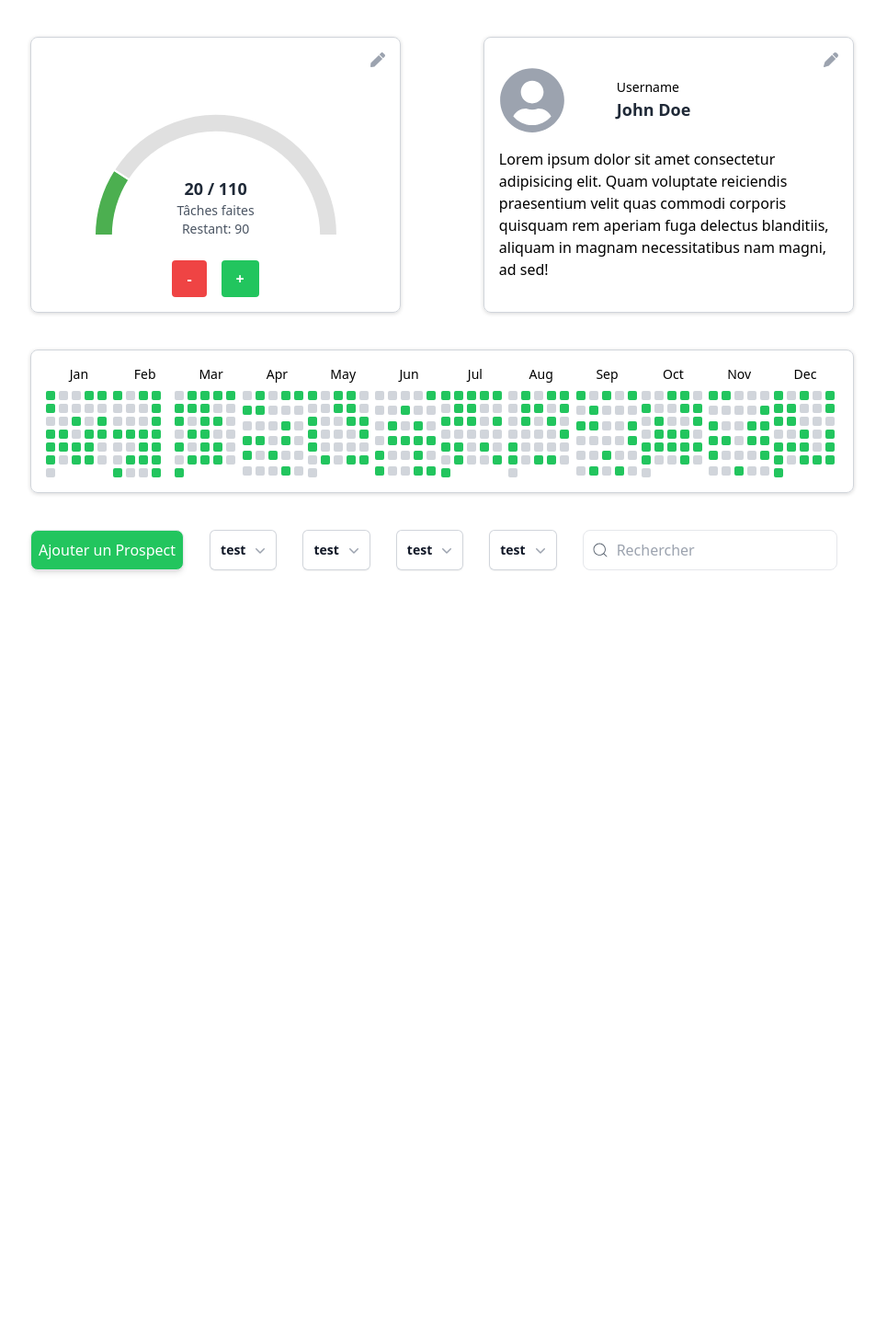
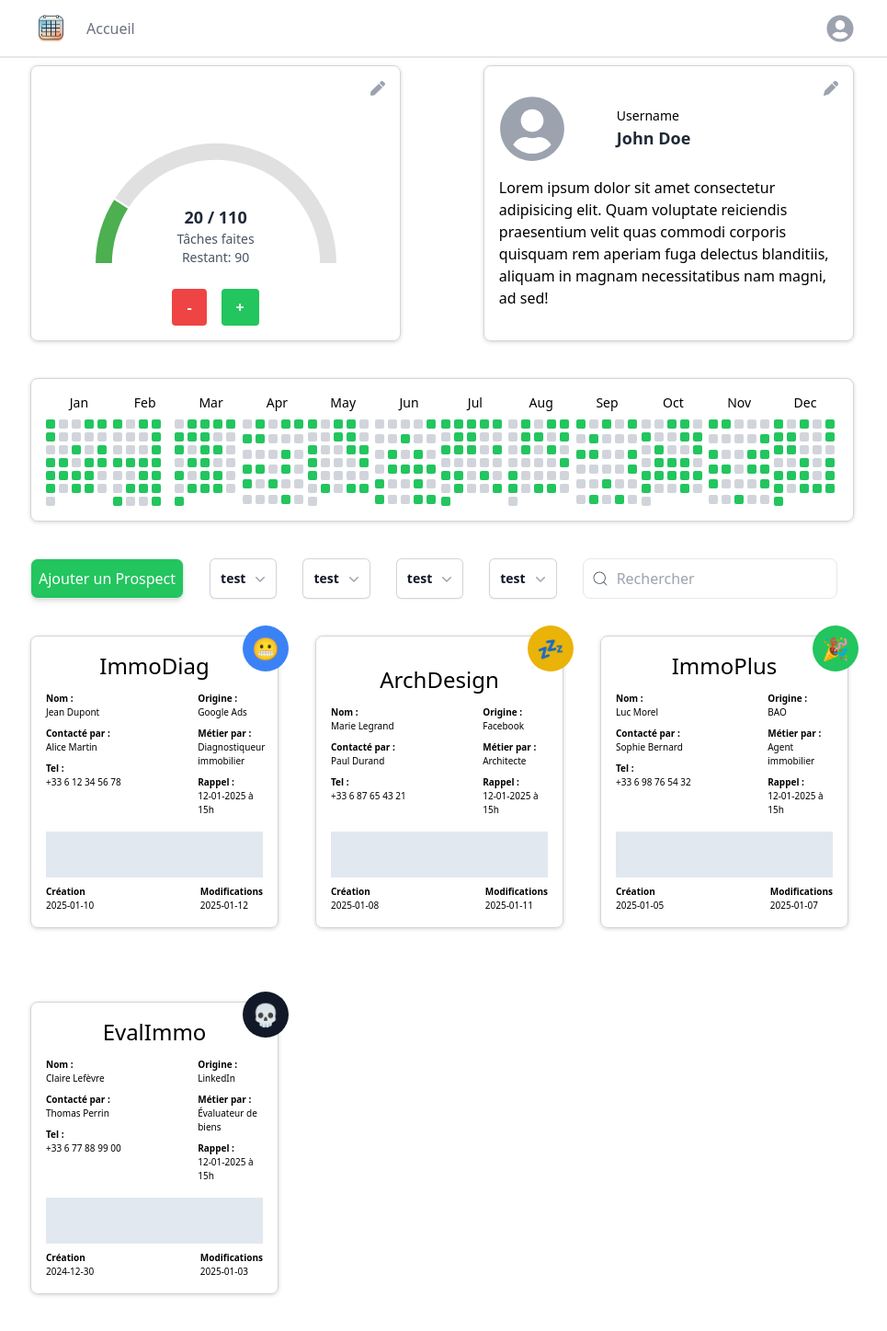
Before and after one commit to ProspectLog/prospectlog, a React (Vite) app: page / in a window 1280 px wide. Shown: the whole page at 92% size, without its empty margins (159-1124 px from the left). Before the commit the page ends 800 px from the top, so only its background shows below. Built offline with nearby package versions, Linux system fonts and the light colour scheme.

Commit message:
Ajout des composants ProspectCard et Nav, définition des types ProspectCardProps, et mise à jour de la structure de l'application pour intégrer ces nouveaux éléments.

```diff
--- a/src/App.tsx
+++ b/src/App.tsx
@@ -4,24 +4,91 @@ import AdvancedSearch from "./components/AdvancedSearch/AdvancedSearch";
 import WeklyStats from "./components/Stats/WeklyStats";
 import UserInfo from "./components/Stats/UserInfo";
 import MonthlyStats from "./components/Stats/MonthlyStats";
+import Nav from "./components/Nav/Nav";
+import ProspectCard from "./components/Card/ProspectCard";
+
+function App() {
 
 
-function App() {
-  const [count, setCount] = useState(0);
+  const prospectData: ProspectCardProps[] = [
+    {
+      cardData: {
+        name: "Jean Dupont",
+        contactedBy: "Alice Martin",
+        phone: "+33 6 12 34 56 78",
+        origin: "Google Ads",
+        job: "Diagnostiqueur immobilier",
+        recall: "12-01-2025 à 15h",
+        creation: "2025-01-10",
+        lastEdit: "2025-01-12",
+        society: "ImmoDiag",
+      },
+      status: "pending",
+    },
+    {
+      cardData: {
+        name: "Marie Legrand",
+        contactedBy: "Paul Durand",
+        phone: "+33 6 87 65 43 21",
+        origin: "Facebook",
+        job: "Architecte",
+        recall: "12-01-2025 à 15h",
+        creation: "2025-01-08",
+        lastEdit: "2025-01-11",
+        society: "ArchDesign",
+      },
+      status: "not now",
+    },
+    {
+      cardData: {
+        name: "Luc Morel",
+        contactedBy: "Sophie Bernard",
+        phone: "+33 6 98 76 54 32",
+        origin: "BAO",
+        job: "Agent immobilier",
+        recall: "12-01-2025 à 15h",
+        creation: "2025-01-05",
+        lastEdit: "2025-01-07",
+        society: "ImmoPlus",
+      },
+      status: "confirm",
+    },
+    {
+      cardData: {
+        name: "Claire Lefèvre",
+        contactedBy: "Thomas Perrin",
+        phone: "+33 6 77 88 99 00",
+        origin: "LinkedIn",
+        job: "Évaluateur de biens",
+        recall: "12-01-2025 à 15h",
+        creation: "2024-12-30",
+        lastEdit: "2025-01-03",
+        society: "EvalImmo",
+      },
+      status: "dead",
+    },
+  ];
 
 
   return (
     <>
-     <Container>
-
-        <div className="flex items-end justify-between">
+      <Nav />
+      <Container>
+        <div className="flex justify-between">
           <WeklyStats />
           <UserInfo />
         </div>
-          <MonthlyStats />
+        <MonthlyStats />
 
         <AdvancedSearch />
-     </Container>
+        <div className="flex gap-10 mt-10 flex-wrap">
+          <ProspectCard cardData={prospectData[0].cardData} status={prospectData[0].status} />
+          <ProspectCard cardData={prospectData[1].cardData} status={prospectData[1].status} />
+          <ProspectCard cardData={prospectData[2].cardData} status={prospectData[2].status} />
+          <ProspectCard cardData={prospectData[3].cardData} status={prospectData[3].status} />
+
+        </div>
+      </Container>
     </>
   );
 }
--- /dev/null
+++ b/src/components/Card/ProspectCard.tsx
@@ -0,0 +1,46 @@
+
+
+export default function ProspectCard({ cardData , status }: ProspectCardProps) {
+    // Définir des styles et des icônes dynamiques en fonction du statut
+    const statusIcon =
+      status === "pending" ? "😬" : status === "not now" ? "💤" : status === "confirm" ? "🎉" : "💀";
+    const bgColor =
+      status === "pending"
+        ? "bg-blue-500"
+        : status === "not now"
+        ? "bg-yellow-500"
+        : status === "confirm"
+        ? "bg-green-500"
+        : "bg-gray-900";
+
+    return (
+      <div className="mb-10 rounded-lg p-4 shadow-customshadow1 border border-gray-300 w-[270px] flex flex-col justify-end  relative">
+        <h3 className="text-center text-2xl">{cardData.society}</h3>
+        {/* Logo dynamique */}
+        <div
+          className={`${bgColor} w-[50px] h-[50px] absolute -top-3 rounded-full -right-3 items-center justify-center flex text-2xl`}
+        >
+          {statusIcon}
+        </div>
+
+
+        <div className="mt-3 flex   justify-between">
+          <div className="flex gap-2  text-[10px] text-wrap flex-col ">
+            <h4><strong>Nom :</strong> <br /> {cardData.name}</h4>
+            <h4><strong>Contacté par :</strong> <br /> {cardData.contactedBy}</h4>
+            <h4><strong>Tel : </strong><br /> {cardData.phone}</h4>
+          </div>
+          <div className="flex gap-2 w-[30%]  text-[10px] flex-col ">
+            <h4><strong>Origine :</strong> <br />{cardData.origin}</h4>
+            <h4><strong>Métier par :</strong> <br /> {cardData.job}</h4>
+            <h4><strong>Rappel :</strong> <br />{cardData.recall}</h4>
+          </div>
+        </div>
+        <div className="bg-slate-200 w-full h-[50px] mt-4"></div>
+        <div className="w-full flex justify-between mt-2 text-[10px]">
+          <h4><strong>Création</strong>   <br />{cardData.creation} </h4>
+          <h4><strong>Modifications </strong>  <br />{cardData.lastEdit} </h4>
+        </div>
+      </div>
+    );
+  }
--- /dev/null
+++ b/src/components/Nav/Nav.tsx
@@ -0,0 +1,21 @@
+import { FaUserCircle } from "react-icons/fa";
+
+export default function Nav() {
+  return (
+    <div className=" border-b-2 w-full    ">
+      <div className=" max-w-4xl py-2 flex items-center justify-between mx-auto ">
+        <img
+          src="/Logo.png"
+          alt="Description of image"
+          className="h-[45px] w-auto"
+        />
+        <ul className=" flex ml-4 gap-5">
+          <li className=" cursor-pointer text-gray-500 hover:text-black transition-all">
+        Accueil
+          </li>
+        </ul>
+        <FaUserCircle className="text-3xl  text-gray-400 ml-auto" />
+      </div>
+    </div>
+  );
+}
--- a/src/components/Stats/UserInfo.tsx
+++ b/src/components/Stats/UserInfo.tsx
@@ -3,7 +3,7 @@ import { FaPen } from "react-icons/fa6";
 
 export default function UserInfo() {
   return (
-    <div className=" w-[45%] h-[300px] flex-col mt-10 mb-10 rounded-lg p-4 flex   items-center  shadow-customshadow1 border border-gray-300 relative">
+    <div className=" w-[45%] h-[300px] flex-col mt-2 mb-10 rounded-lg p-4 flex   items-center  shadow-customshadow1 border border-gray-300 relative">
       <div
 
         className="absolute top-4 right-4 cursor-pointer text-md text-gray-400 transition-all hover:text-gray-500"
--- a/src/components/Stats/WeklyStats.tsx
+++ b/src/components/Stats/WeklyStats.tsx
@@ -74,7 +74,7 @@ export default function WeeklyStats() {
 
   return (
 
-    <div className=" w-[45%] h-[300px] mt-10 mb-10 rounded-lg p-4 flex flex-col justify-center items-center shadow-customshadow1 border border-gray-300 relative">
+    <div className=" w-[45%] h-[300px] mt-2 mb-10 rounded-lg p-4 flex flex-col justify-center items-center shadow-customshadow1 border border-gray-300 relative">
       <Doughnut data={data} options={options} />
       {/* Texte au centre du graphique */}
       <div className="absolute flex flex-col items-center bottom-20">
--- /dev/null
+++ b/src/typescript/ProspectCardProps.ts
@@ -0,0 +1,14 @@
+type ProspectCardProps = {
+    cardData: {
+      name: string;
+      contactedBy: string;
+      phone: string;
+      origin: string;
+      job: string;
+      recall: string;
+      society: string;
+      creation: string;
+      lastEdit: string;
+    };
+    status: "pending" | "not now" | "confirm" | "dead";
+  };
```
Also changed, not shown: public/Logo.png (added).
